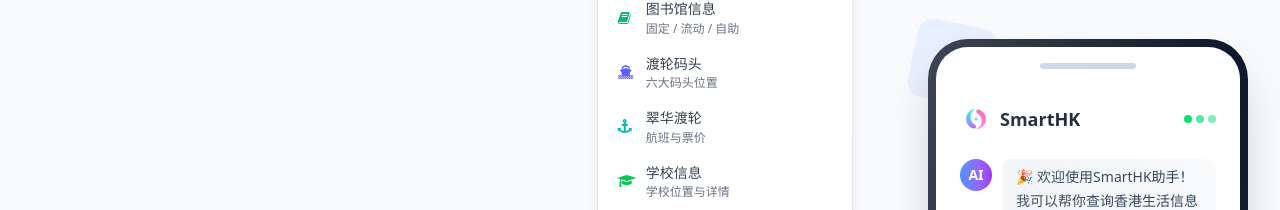
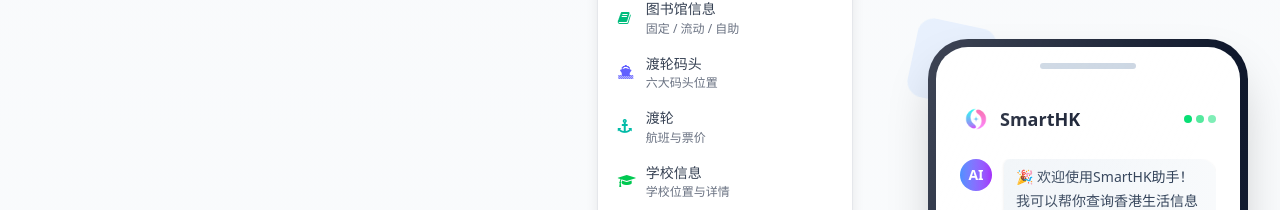
Before and after one commit to zoihkcom/ZoiHK-FrontEnd, a Vue app: page / in a window 1280 px wide. Both pictures are taken after a click on the button "生活设施与附近 Facilities & Nearby". Shown: the part 241-451 px from the top of the page. Built offline with nearby package versions, Linux system fonts and the light colour scheme.

Commit message:
fix: 修改导航栏中翠华渡轮的名称为“渡轮”，以简化用户界面并提升信息的清晰度。

```diff
--- a/src/components/Navbar.vue
+++ b/src/components/Navbar.vue
@@ -283,7 +283,7 @@
                   class="flex items-center gap-3 px-3 py-2 text-gray-700 hover:text-blue-600 hover:bg-blue-50 rounded-lg transition-colors">
                   <i class="fa fa-anchor w-4 text-teal-500"></i>
                   <div>
-                    <div class="font-medium">翠华渡轮</div>
+                    <div class="font-medium">渡轮</div>
                     <div class="text-xs text-gray-500">航班与票价</div>
                   </div>
                 </router-link>
@@ -619,7 +619,7 @@
           </router-link>
           <router-link to="/tsui-wah-ferry" @click="isOpen = false"
             class="block px-6 py-2 text-gray-600 hover:text-blue-600 hover:bg-blue-50 rounded-md transition-colors">
-            <i class="fa fa-anchor w-4 text-teal-500 mr-2"></i>翠华渡轮
+            <i class="fa fa-anchor w-4 text-teal-500 mr-2"></i>渡轮
           </router-link>
           <router-link to="/schools" @click="isOpen = false"
             class="block px-6 py-2 text-gray-600 hover:text-blue-600 hover:bg-blue-50 rounded-md transition-colors">
```
